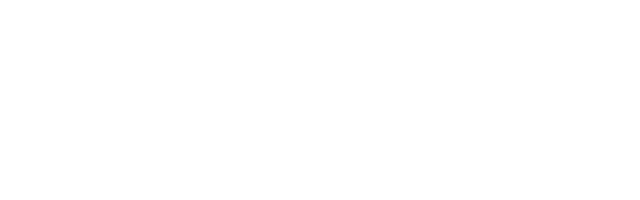
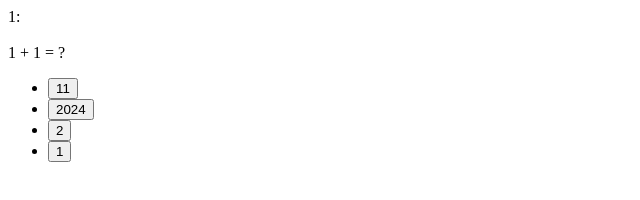
Before and after one commit to ydjdgm/wdSchule, a plain HTML site: page jsq.html in a window 1280 px wide. Shown: the whole page, without its empty margins (0-640 px from the left). Drawn offline with Linux system fonts and the light colour scheme.

Commit message:
math쪽은 끝
jsq (wdq) 쪽은 다 해야됨
ppt 먼저 완성시키고 하자

다 하면 마지막에 doku도 해야됨

```diff
--- a/jsq.html
+++ b/jsq.html
@@ -0,0 +1,64 @@
+<!DOCTYPE html>
+
+<html>
+  <head>
+    <meta charset="utf-8">
+    <title>modal test</title>
+  </head>
+
+  <body>
+
+
+<div id="quiz-container">
+    <div id="question"></div>
+    <ul id="choices"></ul>
+  </div>
+
+
+    <script>
+        const quizzes = [
+  {question: "1:<br><br>1 + 1 = ?", choices: ["11", "2024", "2", "1"], answer: "2"},
+  {question: "2:<br><br>2x + 3 = 4<br> x = ?", choices: ["2/1", "1/2", "2", "4"], answer: "1/2"},
+  {question: "3:<br><br>Which number is a square?<br>2, 3, 5, 9, 17, □, 65", choices: ["44", "53", "23", "33"], answer: "33"},
+  {question: "4:<br><br>What day is it today?<br>I wish yesterday was tomorrow... Then today would be Friday...", choices: ["Saturday", "Sunday", "Monday", "Tuesday"], answer: "Sunday"},
+  {question: "5:<br><br>There is an airplane with 100 seats.<br>The nth passenger sits in the nth seat.<br>The first drunk passenger sits in a random seat.<br><br>Passengers numbered 2 through 100 are seated according to the following rules:<br>If a passenger's seat is empty, he sits in his own seat.<br>If the passenger's seat is not empty, the passenger sits in a random empty seat.<br><br>What is the probability that the 100th passenger will sit in the 100th seat?", choices: ["Cannot be calculated", "47,71319237266%", "50%", "40%"], answer: "50%"}
+];
+
+let currentQuiz = 0;
+
+function displayQuiz(index) {
+  const quiz = quizzes[index];
+  const questionElement = document.getElementById('question');
+  const choicesElement = document.getElementById('choices');
+
+  questionElement.innerHTML = quiz.question;
+  choicesElement.innerHTML = '';
+
+  quiz.choices.forEach(function(choice, i) {
+    const li = document.createElement('li');
+    li.innerHTML = `<button onclick="chooseAnswer('${choice}', ${index})">${choice}</button>`;
+    choicesElement.appendChild(li);
+  });
+}
+
+function chooseAnswer(choice, index) {
+  if (choice == quizzes[index].answer) {
+    currentQuiz += 1;
+    if (currentQuiz < quizzes.length) {
+      displayQuiz(currentQuiz);
+    } else {
+      document.getElementById('quiz-container').innerHTML = '<p>Congratulation!</p>';
+    }
+  }else{
+    alert("Wrong Answer!");
+  }
+}
+
+document.addEventListener('DOMContentLoaded', function() {
+  displayQuiz(currentQuiz);
+});
+
+    </script>
+
+  </body>
+</html>
```
Also changed, not shown: popupEx.html (added, +8 -0 lines), start.html (+7 -2 lines).
